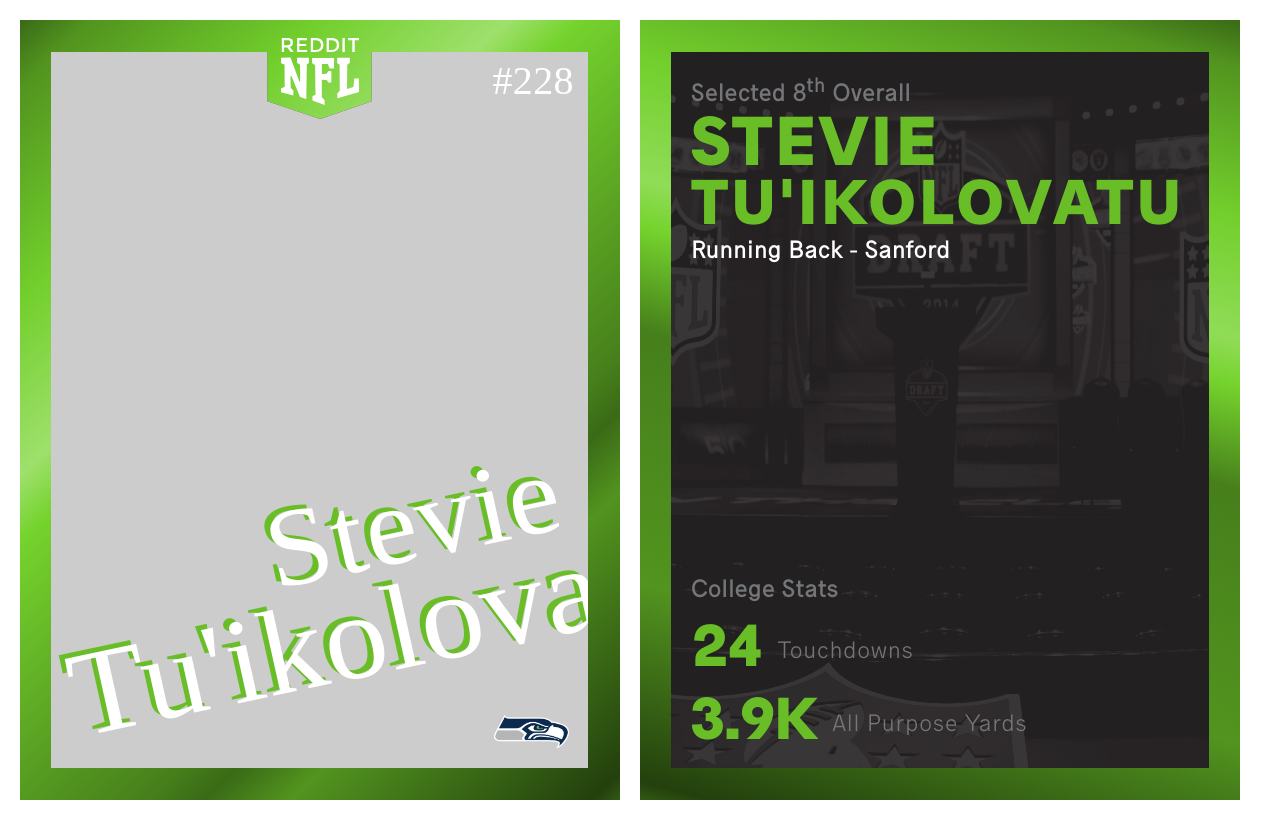
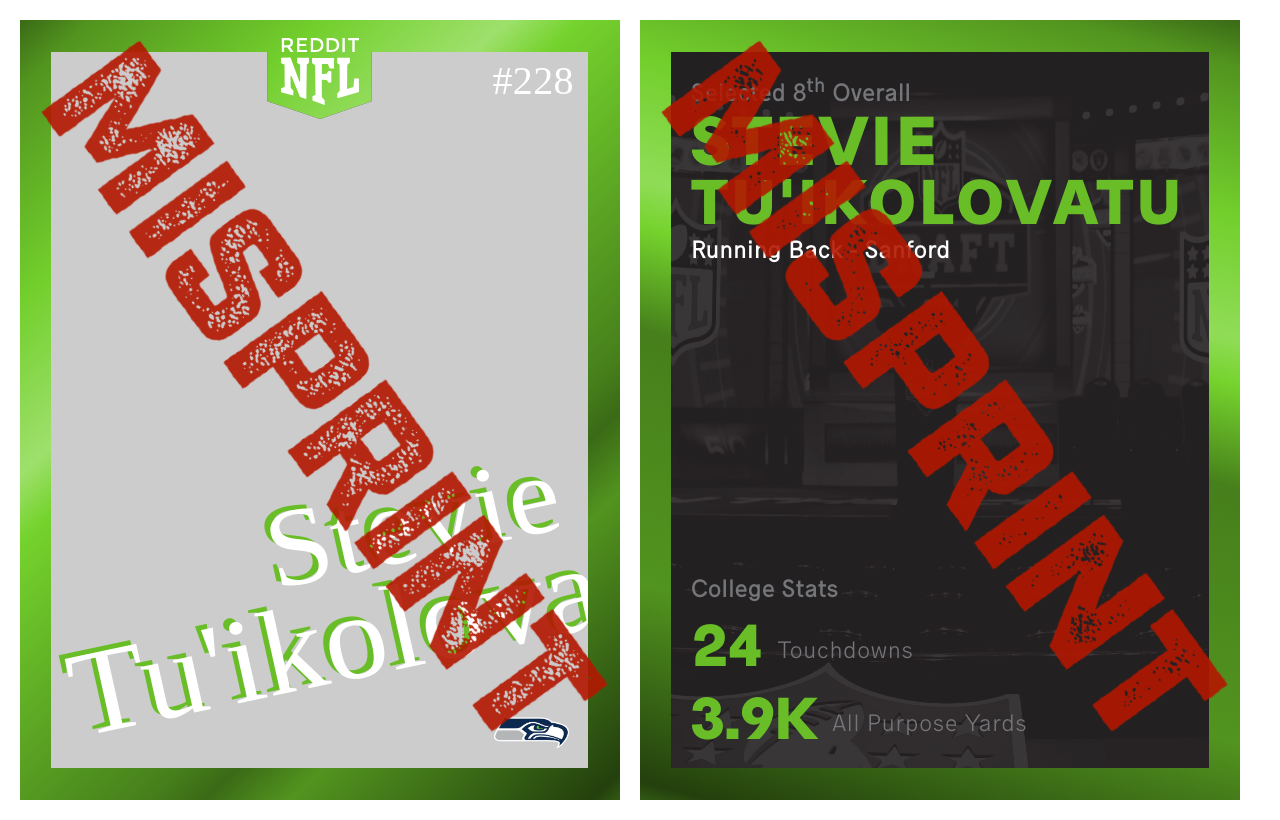
Before and after one commit to redditnfl/rnfl-tools, a Django app: template draftcards/templates/card-layout.html in a window 1280 px wide. Run offline with Django 3.2, Linux system fonts and the light colour scheme; the template is opened without the code that fills it, so the values that code supplies are empty; some web fonts are replaced.

Commit message:
#3 - add misprint styles

```diff
--- a/draftcards/templates/card-layout.html
+++ b/draftcards/templates/card-layout.html
@@ -4,7 +4,7 @@
         <title>{{ p.Name }} /r/nfl draft card</title>
 				<link rel="stylesheet" type="text/css" href="styles.css">
     </head>
-    <body class="pick-seahawks">
+    <body class="pick-seahawks card-misprint">
         <div id="front" class="card">
 					<div class="logo">
 						<svg version="1.1" xmlns="http://www.w3.org/2000/svg" xmlns:xlink="http://www.w3.org/1999/xlink" x="0px" y="0px" viewBox="0 0 78 67" style="enable-background:new 0 0 78 67;" xml:space="preserve">
@@ -32,6 +32,7 @@
 						<div class="pick-number">#228</div>
 						<div class="team-logo"></div>
 					</div>
+					<div class="misprint-text"><img src="images/misprint.png"/></div>
         </div>
         <div id="back" class="card">
 					<div class="content">
@@ -56,6 +57,7 @@
 							</div>
 						</div>
 					</div>
+					<div class="misprint-text"><img src="images/misprint2.png"/></div>
         </div>
 				<script src="app.js"></script>
     </body>
--- a/draftcards/templates/styles.css
+++ b/draftcards/templates/styles.css
@@ -677,4 +677,24 @@ body.gold #front {
 body.gold #back {
   background-image: -webkit-repeating-linear-gradient(143deg, #472819 0%, #472819 2%, #d99e4c 23%, #a87b32 29%, #865c25 33%, #e2b566 61%, #efdf80 66%, #9f7c3c 79%, #2c1b14 95%, #2c1b14 100%); }
 
+.misprint-text{
+	display: none;
+}
+body.card-misprint .misprint-text{
+	display: block;
+	-webkit-font-smoothing: antialiased;
+	position: absolute;
+	top: 18px;
+	left: 120px;
+	transform: rotate(54deg);
+	margin: 0;
+	width: 800px;
+	transform-origin: left top;
+	opacity: .9;
+}
+body.card-misprint .misprint-text img{
+	display: block;
+	width: 100%;
+}
+
 /*# sourceMappingURL=styles.css.map */
```
Also changed, not shown: draftcards/templates/images/misprint.png (added), draftcards/templates/images/misprint2.png (added).
